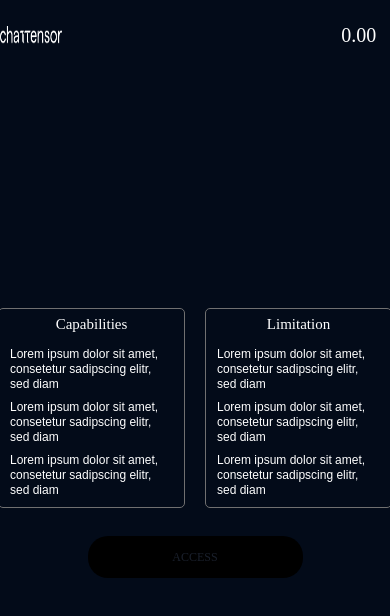
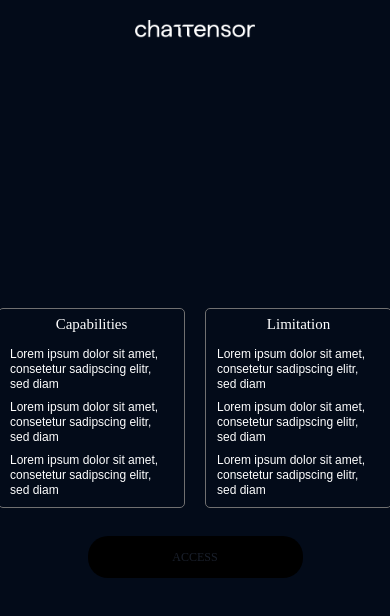
Before and after one commit to eloenwa/chattensorwebapp, a Next.js app: page / in a window 390 px wide. Shown: the top 616 px of the page. Built offline with nearby package versions, Linux system fonts and the light colour scheme.

Commit message:
Made the header responsive

```diff
--- a/app/Header.tsx
+++ b/app/Header.tsx
@@ -11,12 +11,12 @@ function Header() {
     <header >
       <Box h={'5vh'} bgColor={'#030B19'} pt={5} color={'#FFFFFF'}>
         {/*@ts-ignore the width and height were altered from the design to appear appropriate*/}
-        <HStack justifyContent={'space-between'} >
-          <Box w={'16%'} alignItems={'center'} justifyContent={'center'} display={'flex'}>
+        <HStack w={'100%'} justifyContent={['center', 'space-between']}>
+          <Box w={['fill', '16%']} alignItems={'center'} justifyContent={'center'} display={'flex'} alignSelf={['flex-start', 'center']}>
             <Image src='/chattensor.png' w={'120px'} h={'18px'} alt={'chattensor logo'} />
           </Box>
           <Box w={'16%'} fontFamily={'Haffer-Regular'} fontSize={'20px'}
-            alignItems={'center'} justifyContent={'center'} display={'flex'}><Text>0.00</Text></Box>
+            alignItems={'center'} alignSelf={'end !important'} justifyContent={'center'} display={['none', 'flex']}><Text>0.00</Text></Box>
         </HStack>
 
 
```
